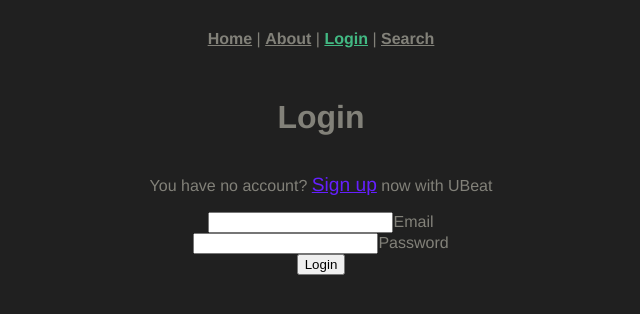
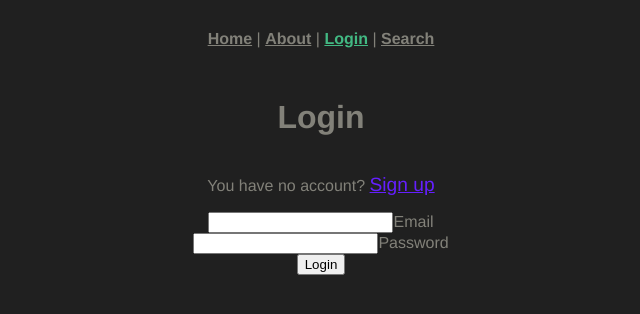
Before and after one commit to MaximeGLegault/glo2005, a Vue app in the folder frontend-glo2005/: page /login in a window 1280 px wide. Shown: the top 314 px of the page, without its empty margins (319-959 px from the left). Built offline with nearby package versions, Linux system fonts and the light colour scheme.

Commit message:
ptite modif

```diff
--- a/frontend-glo2005/src/router.js
+++ b/frontend-glo2005/src/router.js
@@ -35,6 +35,21 @@ export default new Router({
       component: Search
     },
     {
+      path: '/search/artists/<id>',
+      name: 'searchByArtists',
+      component: Search
+    },
+    {
+      path: '/search/songs/<id>',
+      name: 'search',
+      component: Search
+    },
+    {
+      path: '/search',
+      name: 'search',
+      component: Search
+    },
+    {
         path: '/Album',
         name: 'album',
         component: Album
--- a/frontend-glo2005/src/views/login.vue
+++ b/frontend-glo2005/src/views/login.vue
@@ -3,7 +3,6 @@
         <h1>Login</h1>
         <p class="center">You have no account?
             <router-link to="/signUp">Sign up</router-link>
-            now with UBeat
         </p>
         <div id="inputDiv">
             <div class="input-field col s6">
```
